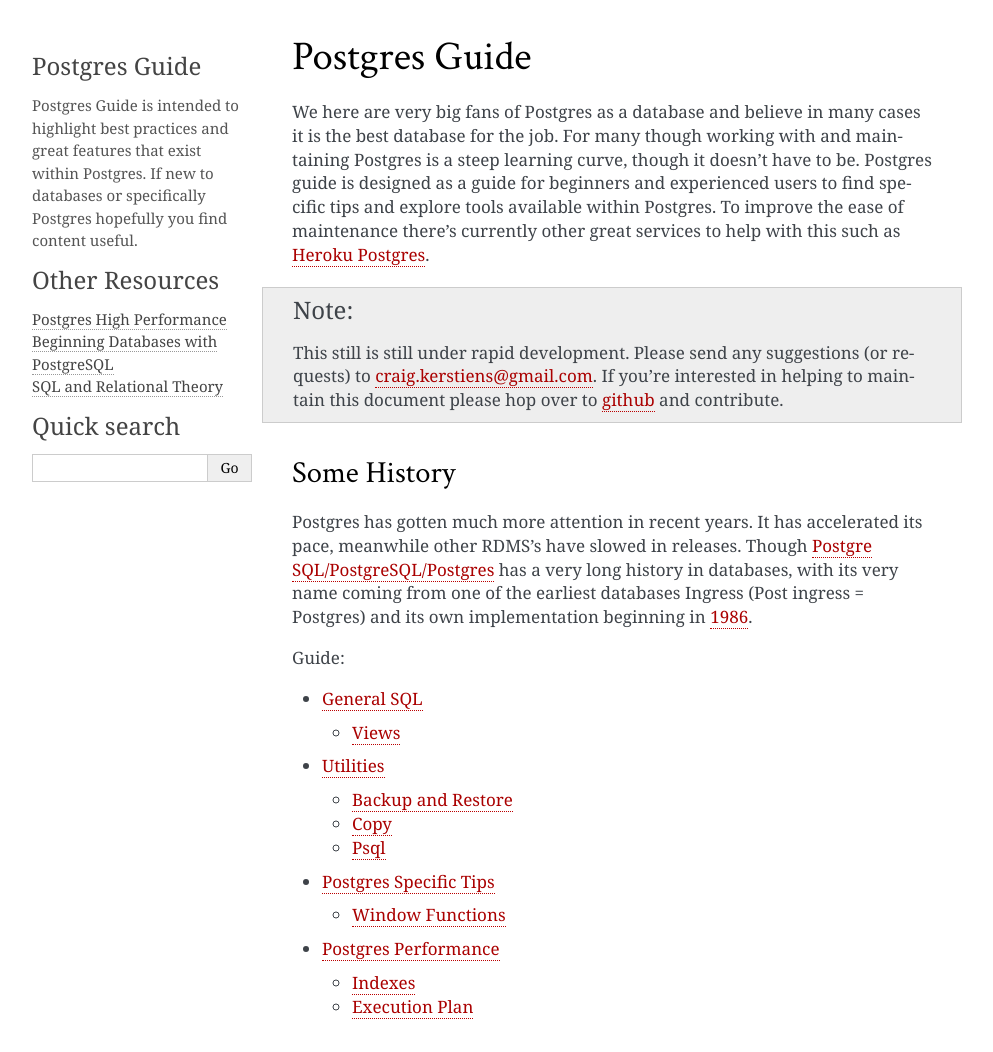
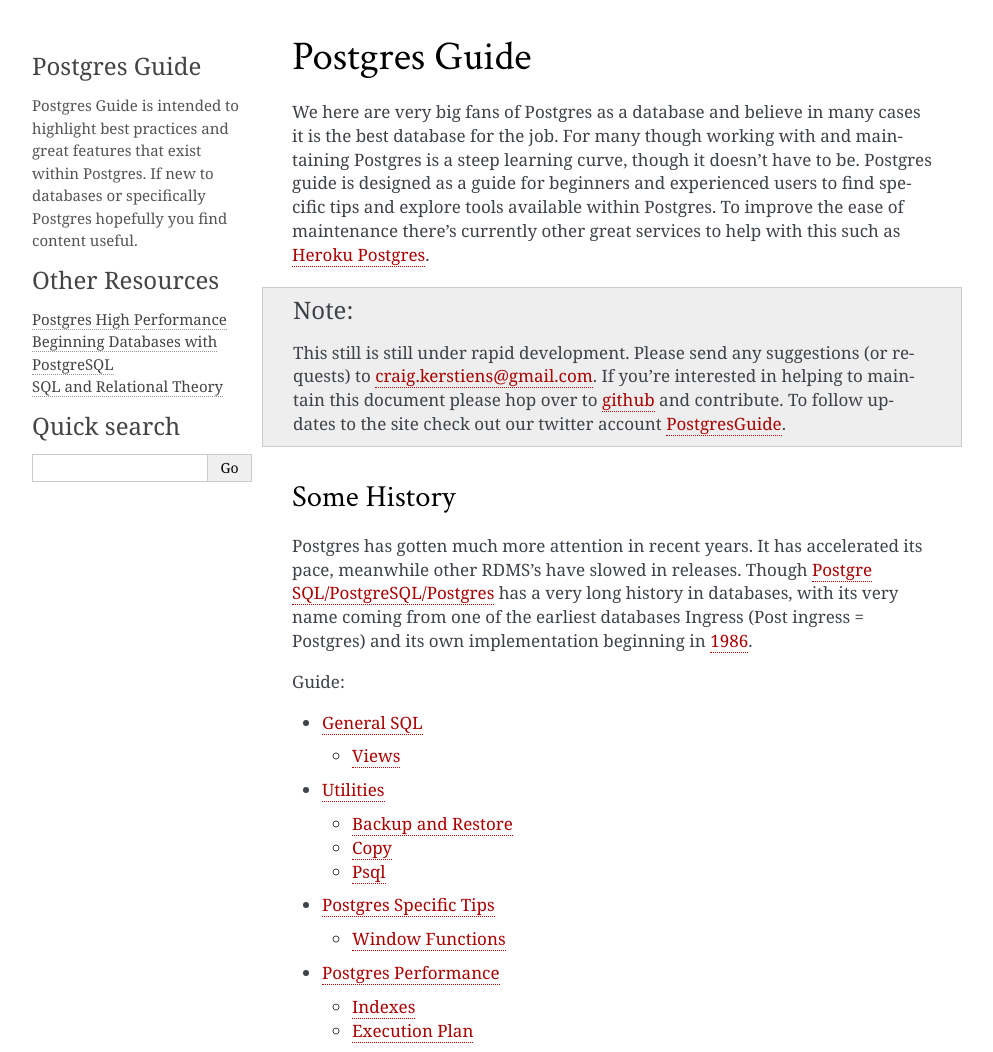
Before and after one commit to craigkerstiens/postgresguide.com, a Sphinx documentation site: the page built from source/index.rst, in a window 1280 px wide. Shown: the whole page, without its empty margins (148-1141 px from the left). Built offline with Sphinx 7.4.7, drawn with Linux system fonts in a browser that asks for light colours; pages that are not in the unit, such as notebooks, are missing from menus; before the commit the page ends 1029 px from its top, so only the background shows below that.

Commit message:
adding twitter reference

```diff
--- a/source/index.rst
+++ b/source/index.rst
@@ -19,7 +19,8 @@
     (or requests) to craig.kerstiens@gmail.com. If you're interested in helping
     to maintain this document please hop over to
     `github <https://github.com/craigkerstiens/postgresguide.com>`_ and
-    contribute.
+    contribute. To follow updates to the site check out our twitter account
+    `PostgresGuide <http://www.twitter.com/postgresguide>`_.
 
 
 Some History
```
